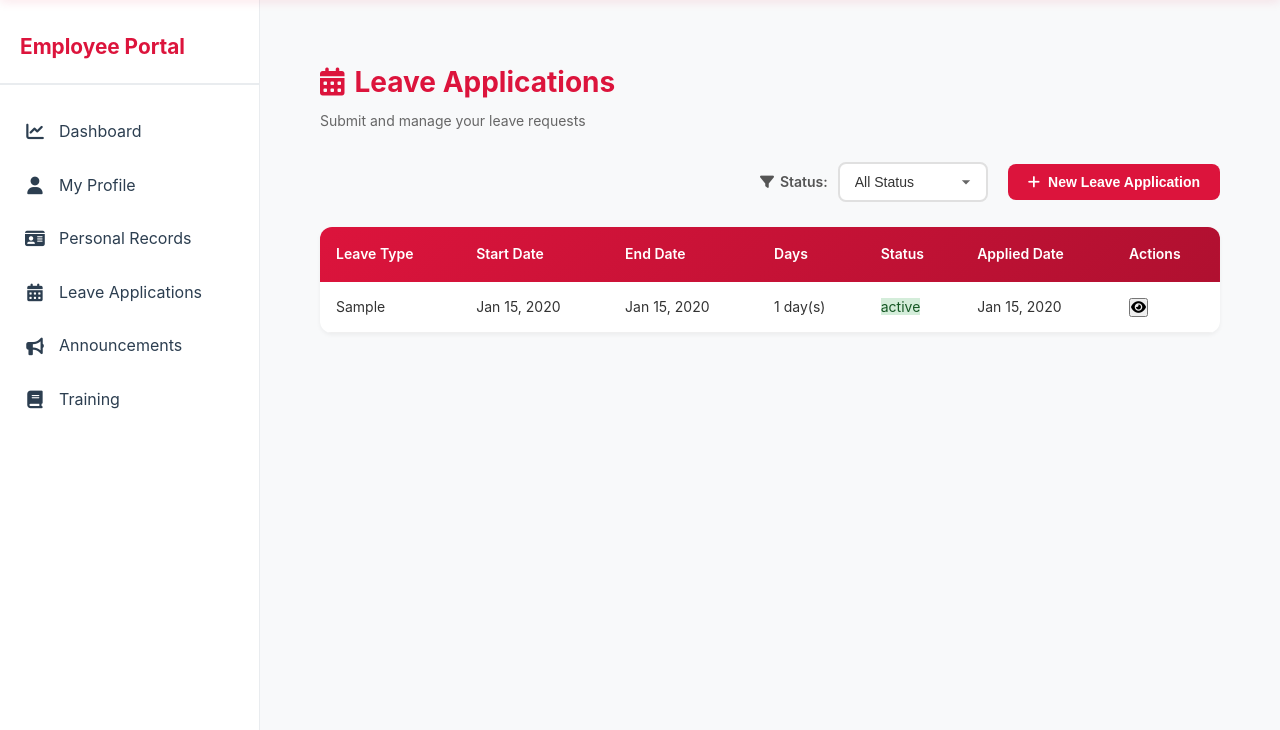
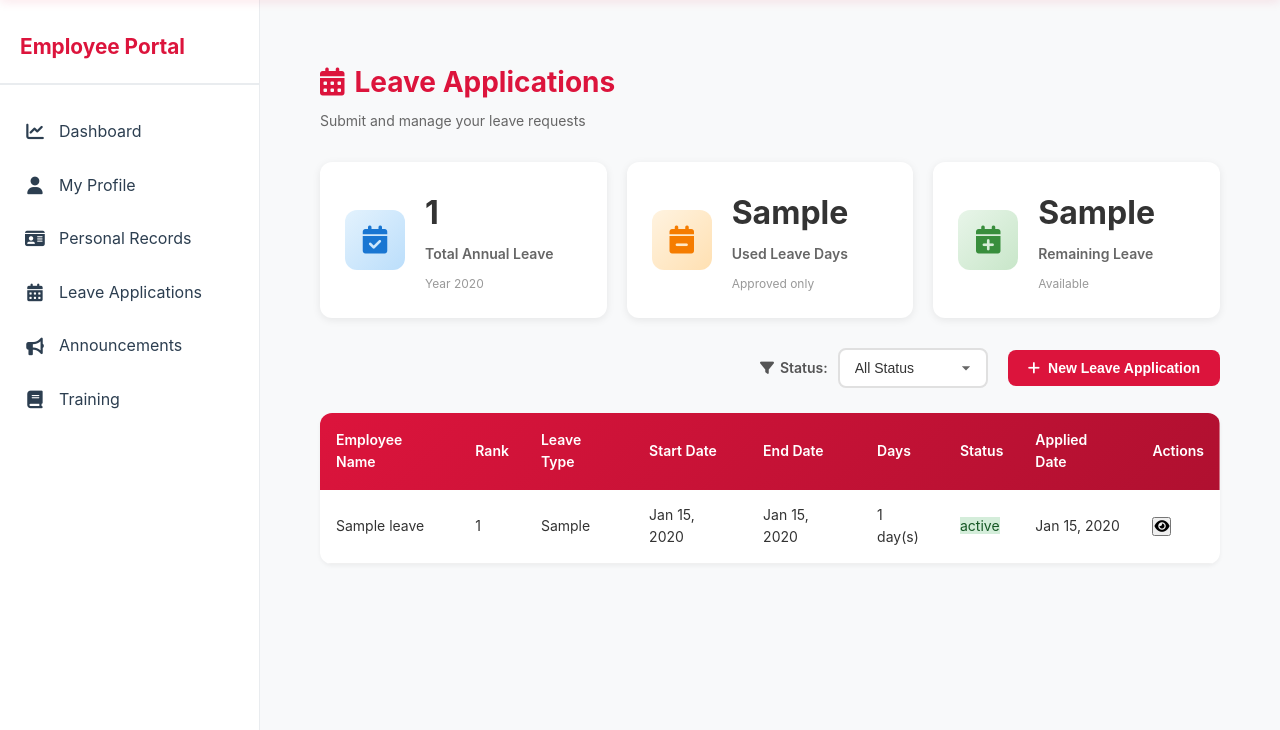
Before and after one commit to LeeDev428/pnpsanjuan, a Flask app: template templates/employee/leave_applications.html in a window 1280 px wide. Shown: the part 79-809 px from the top of the page. Run offline with Flask 3, Linux system fonts and the light colour scheme; a user stored in the database is signed in; tables that the repository leaves empty or names only in its code hold one stand-in row (values such as "Sample post"); the template is opened without the code that fills it: most values are stand-ins (such as "Sample title", 1, 10 or a date in 2020).

Commit message:
Update leave_applications.html

```diff
--- a/templates/employee/leave_applications.html
+++ b/templates/employee/leave_applications.html
@@ -7,6 +7,40 @@
     <div class="leave-header">
         <h1><i class="fas fa-calendar-alt"></i> Leave Applications</h1>
         <p>Submit and manage your leave requests</p>
+    </div>
+
+    <!-- Leave Balance Card -->
+    <div class="leave-balance-card">
+        <div class="balance-item">
+            <div class="balance-icon total">
+                <i class="fas fa-calendar-check"></i>
+            </div>
+            <div class="balance-info">
+                <h3>{{ total_annual_leave }}</h3>
+                <p>Total Annual Leave</p>
+                <span class="balance-year">Year {{ current_year }}</span>
+            </div>
+        </div>
+        <div class="balance-item">
+            <div class="balance-icon used">
+                <i class="fas fa-calendar-minus"></i>
+            </div>
+            <div class="balance-info">
+                <h3>{{ used_leave }}</h3>
+                <p>Used Leave Days</p>
+                <span class="balance-detail">Approved only</span>
+            </div>
+        </div>
+        <div class="balance-item">
+            <div class="balance-icon remaining">
+                <i class="fas fa-calendar-plus"></i>
+            </div>
+            <div class="balance-info">
+                <h3 class="{% if remaining_leave < 5 %}text-warning{% endif %}">{{ remaining_leave }}</h3>
+                <p>Remaining Leave</p>
+                <span class="balance-detail">{% if remaining_leave < 5 %}Low balance!{% else %}Available{% endif %}</span>
+            </div>
+        </div>
     </div>
 
     <div class="leave-toolbar">
@@ -29,6 +63,8 @@
             <table class="leave-table">
                 <thead>
                     <tr>
+                        <th>Employee Name</th>
+                        <th>Rank</th>
                         <th>Leave Type</th>
                         <th>Start Date</th>
                         <th>End Date</th>
@@ -41,6 +77,8 @@
                 <tbody id="leavesTable">
                     {% for leave in leaves %}
                     <tr>
+                        <td>{{ leave.employee_name or 'N/A' }}</td>
+                        <td>{{ leave.rank or 'N/A' }}</td>
                         <td>{{ leave.leave_type }}</td>
                         <td>{{ leave.start_date.strftime('%b %d, %Y') if leave.start_date else 'N/A' }}</td>
                         <td>{{ leave.end_date.strftime('%b %d, %Y') if leave.end_date else 'N/A' }}</td>
@@ -574,5 +612,79 @@ window.onclick = function(event) {
 .form-group select:hover {
     border-color: #bbb;
 }
+
+/* Leave Balance Card Styles */
+.leave-balance-card {
+    display: grid;
+    grid-template-columns: repeat(auto-fit, minmax(280px, 1fr));
+    gap: 20px;
+    margin-bottom: 30px;
+}
+
+.balance-item {
+    background: white;
+    padding: 25px;
+    border-radius: 12px;
+    box-shadow: 0 2px 8px rgba(0,0,0,0.08);
+    display: flex;
+    align-items: center;
+    gap: 20px;
+    transition: all 0.3s ease;
+}
+
+.balance-item:hover {
+    box-shadow: 0 4px 16px rgba(0,0,0,0.12);
+    transform: translateY(-2px);
+}
+
+.balance-icon {
+    width: 60px;
+    height: 60px;
+    border-radius: 12px;
+    display: flex;
+    align-items: center;
+    justify-content: center;
+    font-size: 28px;
+}
+
+.balance-icon.total {
+    background: linear-gradient(135deg, #e3f2fd, #bbdefb);
+    color: #1976d2;
+}
+
+.balance-icon.used {
+    background: linear-gradient(135deg, #fff3e0, #ffe0b2);
+    color: #f57c00;
+}
+
+.balance-icon.remaining {
+    background: linear-gradient(135deg, #e8f5e9, #c8e6c9);
+    color: #388e3c;
+}
+
+.balance-info h3 {
+    margin: 0 0 5px 0;
+    font-size: 32px;
+    font-weight: 700;
+    color: #333;
+}
+
+.balance-info p {
+    margin: 0 0 8px 0;
+    font-size: 14px;
+    font-weight: 600;
+    color: #666;
+}
+
+.balance-year,
+.balance-detail {
+    font-size: 12px;
+    color: #999;
+    display: block;
+}
+
+.text-warning {
+    color: #f57c00 !important;
+}
 </style>
 {% endblock %}
```
